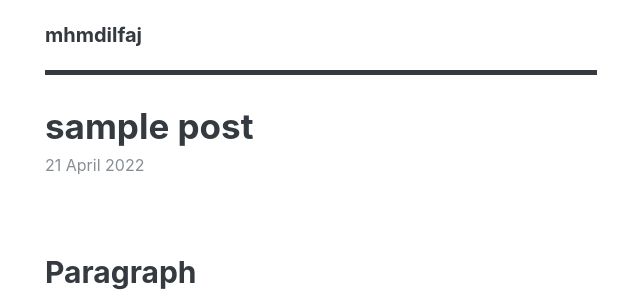
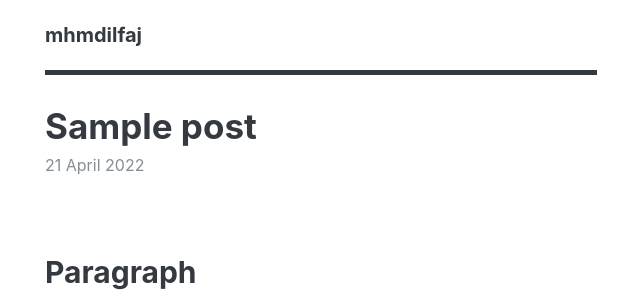
Before and after one commit to mhmdilfaj/mhmdilfaj.github.io, a Jekyll site: the page built from _posts/2022-04-21-sample-post.md, in a window 1280 px wide and 900 px high. Shown: the top 303 px of the window, without its empty margins (319-959 px from the left). Built offline with Jekyll 4.4.1, drawn with Linux system fonts in a browser that asks for light colours.

Commit message:
Update 2022-04-21-sample-post.md

```diff
--- a/_posts/2022-04-21-sample-post.md
+++ b/_posts/2022-04-21-sample-post.md
@@ -1,6 +1,6 @@
 ---
 layout: post
-title: sample post
+title: Sample post
 ---
 
 ## Paragraph
@@ -52,7 +52,7 @@ Karenanya pencarian terhadap kalimat "Lorem Ipsum" akan berujung pada banyak sit
   <blockquote cite="https://www.huxley.net/bnw/four.html">
     <p>Words can be like X-rays, if you use them properly—they’ll go through anything. You read and you’re pierced.</p>
   </blockquote>
-  <figcaption>—Aldous Huxley, <cite><a href="https://www.huxley.net/bnw/four.html">Brave New World</a></cite></figcaption>
+  <figcaption class="figure-caption">—Aldous Huxley, <cite><a href="https://www.huxley.net/bnw/four.html">Brave New World</a></cite></figcaption>
 </figure>
 
 ## Tables
```
